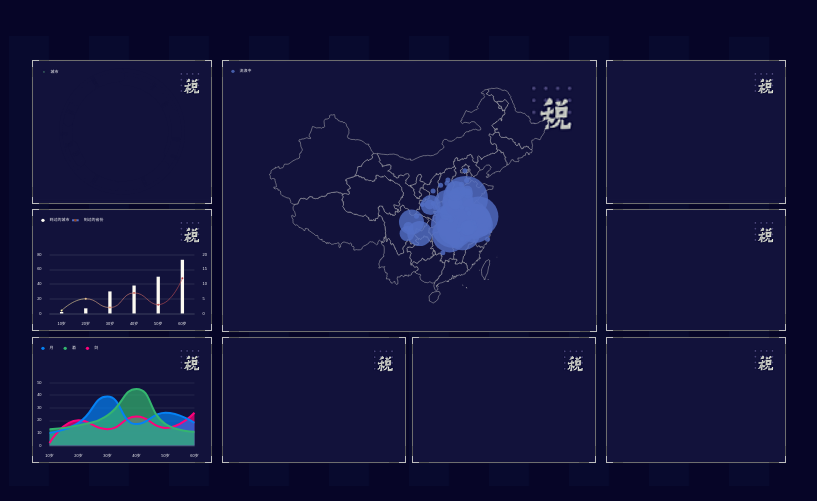
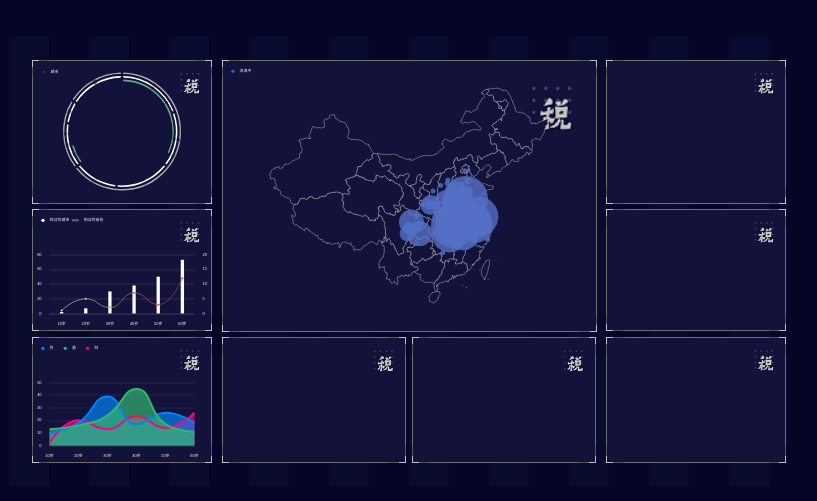
Before and after one commit to RiverCui/wanderingmap-of-libai, a React (Vite) app: page /#/ in a window 1280 px wide. Shown: the part 139-640 px from the top of the page, without its empty margins (231-1048 px from the left). Built offline with nearby package versions, Linux system fonts and the light colour scheme.

Commit message:
改px(*)

```diff
--- a/src/components/chart-1.tsx
+++ b/src/components/chart-1.tsx
@@ -77,7 +77,7 @@ export const Chart1 = () => {
         itemStyle: {
           borderColor: '#12123b',
           borderRadius: 60,
-          borderWidth: 6
+          borderWidth: px(6)
         },
         label: {
           show: 'radial'
```
